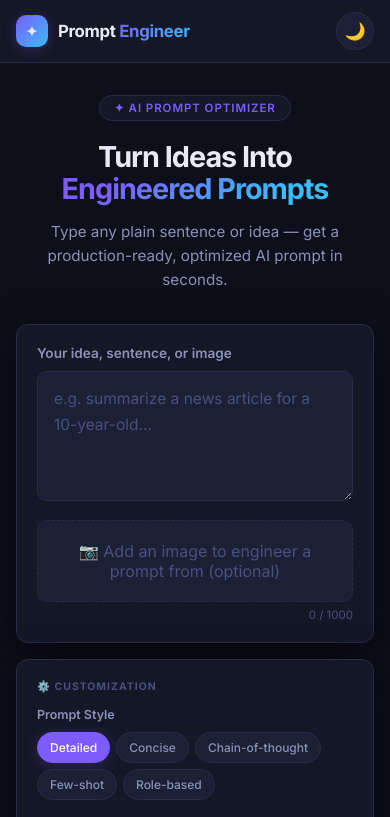
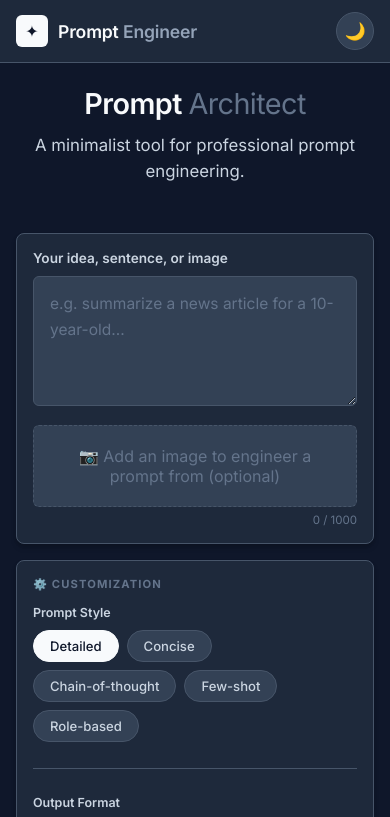
Before and after one commit to Vighneshjk/prompt_generater, a plain HTML site: page index.html in a window 390 px wide. Shown: the top 817 px of the page. Drawn offline with Linux system fonts and the light colour scheme.

Commit message:
style: moderate design for a cleaner, minimalist look

```diff
--- a/index.html
+++ b/index.html
@@ -9,36 +9,37 @@
 <link href="https://fonts.googleapis.com/css2?family=Inter:wght@300;400;500;600;700&family=JetBrains+Mono:wght@400;500&display=swap" rel="stylesheet"/>
 <style>
 :root {
-  --bg:           #0d0f1a;
-  --surface:      #141726;
-  --surface2:     #1c2035;
-  --border:       #272d4a;
-  --accent:       #7c5cfc;
-  --accent-glow:  rgba(124,92,252,.25);
-  --accent2:      #38bdf8;
-  --text:         #e8eaf6;
-  --text2:        #8b91b8;
-  --text3:        #4a5080;
-  --success:      #4ade80;
-  --pill-bg:      #1c2035;
-  --radius:       16px;
-  --radius-sm:    10px;
-  --shadow:       0 8px 40px rgba(0,0,0,.55);
-  --transition:   .2s cubic-bezier(.4,0,.2,1);
+  --bg:           #f8fafc;
+  --surface:      #ffffff;
+  --surface2:     #f1f5f9;
+  --border:       #e2e8f0;
+  --accent:       #334155;
+  --accent-hover: #1e293b;
+  --accent2:      #64748b;
+  --text:         #0f172a;
+  --text2:        #475569;
+  --text3:        #94a3b8;
+  --success:      #10b981;
+  --error:        #ef4444;
+  --pill-bg:      #f1f5f9;
+  --radius:       8px;
+  --radius-sm:    6px;
+  --shadow:       0 1px 3px rgba(0,0,0,0.1), 0 1px 2px rgba(0,0,0,0.06);
+  --transition:   .15s ease;
 }
-[data-theme="light"] {
-  --bg:           #f2f4ff;
-  --surface:      #ffffff;
-  --surface2:     #f7f8ff;
-  --border:       #dde0f5;
-  --accent:       #6240f5;
-  --accent-glow:  rgba(98,64,245,.15);
-  --accent2:      #0284c7;
-  --text:         #131628;
-  --text2:        #4a5380;
-  --text3:        #9196b8;
-  --pill-bg:      #eceeff;
-  --shadow:       0 4px 28px rgba(80,60,200,.10);
+[data-theme="dark"] {
+  --bg:           #0f172a;
+  --surface:      #1e293b;
+  --surface2:     #334155;
+  --border:       #475569;
+  --accent:       #f8fafc;
+  --accent-hover: #ffffff;
+  --accent2:      #94a3b8;
+  --text:         #f8fafc;
+  --text2:        #cbd5e1;
+  --text3:        #64748b;
+  --pill-bg:      #334155;
+  --shadow:       0 4px 6px -1px rgba(0,0,0,0.2), 0 2px 4px -1px rgba(0,0,0,0.1);
 }
 *,*::before,*::after{box-sizing:border-box;margin:0;padding:0;}
 html{scroll-behavior:smooth;}
@@ -59,16 +60,13 @@ header{
 }
 .logo{display:flex;align-items:center;gap:10px;}
 .logo-icon{
-  width:36px;height:36px;border-radius:10px;
-  background:linear-gradient(135deg,var(--accent),var(--accent2));
+  width:32px;height:32px;border-radius:6px;
+  background:var(--accent);
   display:flex;align-items:center;justify-content:center;
-  font-size:18px;box-shadow:0 2px 14px var(--accent-glow);
+  font-size:16px;color:var(--bg);
 }
-.logo-name{font-size:1.15rem;font-weight:700;letter-spacing:-.02em;}
-.logo-name span{
-  background:linear-gradient(135deg,var(--accent),var(--accent2));
-  -webkit-background-clip:text;-webkit-text-fill-color:transparent;
-}
+.logo-name{font-size:1.1rem;font-weight:600;letter-spacing:-.01em;}
+.logo-name span{ color:var(--accent2); }
 .theme-btn{
   width:38px;height:38px;border-radius:50%;
   border:1px solid var(--border);background:var(--surface2);
@@ -91,24 +89,21 @@ main{max-width:760px;margin:0 auto;padding:52px 20px 100px;}
   color:var(--accent);margin-bottom:20px;
 }
 .hero h1{
-  font-size:clamp(2rem,5vw,3.1rem);font-weight:700;
-  letter-spacing:-.035em;line-height:1.12;margin-bottom:14px;
+  font-size:clamp(1.8rem,4vw,2.5rem);font-weight:600;
+  letter-spacing:-.02em;line-height:1.2;margin-bottom:10px;
 }
 .hero h1 em{
-  font-style:normal;
-  background:linear-gradient(135deg,var(--accent) 20%,var(--accent2) 80%);
-  -webkit-background-clip:text;-webkit-text-fill-color:transparent;
+  font-style:normal; color:var(--text3); font-weight:400;
 }
 .hero p{color:var(--text2);font-size:1.05rem;line-height:1.6;max-width:520px;margin:0 auto;}
 
 /* ── Cards ─────────────────────────────────────── */
 .card{
   background:var(--surface);border:1px solid var(--border);
-  border-radius:var(--radius);padding:28px;margin-bottom:18px;
+  border-radius:var(--radius);padding:24px;margin-bottom:16px;
   box-shadow:var(--shadow);
-  transition:border-color var(--transition),box-shadow var(--transition);
 }
-.card:hover{border-color:var(--accent);box-shadow:0 8px 40px var(--accent-glow);}
+.card:hover{border-color:var(--text3);}
 .card-label{
   font-size:.7rem;font-weight:700;letter-spacing:.1em;
   text-transform:uppercase;color:var(--text3);margin-bottom:14px;
@@ -131,7 +126,6 @@ textarea#userInput{
 }
 textarea#userInput:focus{
   border-color:var(--accent);
-  box-shadow:0 0 0 3px var(--accent-glow);
 }
 textarea#userInput::placeholder{color:var(--text3);}
 .char-count{
@@ -158,7 +152,7 @@ textarea#userInput::placeholder{color:var(--text3);}
 .pill:hover{border-color:var(--accent);color:var(--text);background:var(--surface2);}
 .pill.active{
   background:var(--accent);border-color:var(--accent);
-  color:#fff;box-shadow:0 2px 14px var(--accent-glow);
+  color:var(--bg);
 }
 
 /* ── Divider ───────────────────────────────────── */
@@ -167,17 +161,15 @@ textarea#userInput::placeholder{color:var(--text3);}
 /* ── Buttons ───────────────────────────────────── */
 .btn-row{display:flex;gap:12px;margin-top:22px;}
 #generateBtn{
-  flex:1;padding:14px 20px;
-  background:linear-gradient(135deg,var(--accent),#9d7bff);
+  flex:1;padding:12px 20px;
+  background:var(--accent);
   border:none;border-radius:var(--radius-sm);
-  color:#fff;font-size:.97rem;font-weight:600;
-  cursor:pointer;letter-spacing:.01em;
-  display:flex;align-items:center;justify-content:center;gap:9px;
-  box-shadow:0 4px 22px var(--accent-glow);
-  transition:opacity var(--transition),transform var(--transition),box-shadow var(--transition);
+  color:var(--bg);font-size:.9rem;font-weight:500;
+  cursor:pointer;
+  display:flex;align-items:center;justify-content:center;gap:8px;
+  transition:background var(--transition);
 }
-#generateBtn:hover{opacity:.9;transform:translateY(-1px);box-shadow:0 6px 30px rgba(124,92,252,.5);}
-#generateBtn:active{transform:translateY(0);}
+#generateBtn:hover{background:var(--accent-hover);}
 #clearBtn{
   padding:14px 22px;border-radius:var(--radius-sm);
   border:1.5px solid var(--border);background:transparent;
@@ -194,11 +186,9 @@ textarea#userInput::placeholder{color:var(--text3);}
   color:var(--accent2);display:flex;align-items:center;gap:7px;
 }
 .output-label::before{
-  content:'';display:block;width:7px;height:7px;border-radius:50%;
-  background:var(--accent2);box-shadow:0 0 6px var(--accent2);
-  animation:pulse 1.8s ease-in-out infinite;
+  content:'';display:block;width:6px;height:6px;border-radius:50%;
+  background:var(--accent2);
 }
-@keyframes pulse{0%,100%{opacity:1;}50%{opacity:.35;}}
 #copyBtn{
   padding:6px 18px;border-radius:100px;
   border:1.5px solid var(--accent2);background:transparent;
@@ -301,7 +291,7 @@ textarea#userInput::placeholder{color:var(--text3);}
   content:'';position:absolute;left:0;top:0;width:3px;height:100%;
   background:linear-gradient(180deg,var(--accent),var(--accent2));
 }
-.history-item:hover{border-color:var(--accent);box-shadow:0 4px 18px var(--accent-glow);}
+.history-item:hover{border-color:var(--text3);}
 .history-badges{display:flex;flex-wrap:wrap;gap:5px;margin-bottom:8px;align-items:center;}
 .history-badge{
   font-size:.65rem;font-weight:600;padding:2px 8px;
@@ -348,37 +338,14 @@ input#apiKey::placeholder{color:var(--text3);}
 @keyframes fadeUp{from{opacity:0;transform:translateY(16px);}to{opacity:1;transform:translateY(0);}}
 .fade-up{animation:fadeUp .32s ease forwards;}
 
-/* ── Responsive ────────────────────────────────── */
+  /* ── Responsive ────────────────────────────────── */
 @media (max-width: 640px) {
   header { padding: 12px 16px; }
-  .logo-name { font-size: 1.05rem; }
-  .logo-icon { width: 32px; height: 32px; font-size: 16px; }
-
-  main { padding: 32px 16px 80px; }
-
-  .hero { margin-bottom: 32px; }
-  .hero h1 { font-size: 2.1rem; }
-  .hero p { font-size: 0.95rem; }
-
-  .card { padding: 20px; border-radius: 12px; margin-bottom: 16px; }
-  .card-label { font-size: 0.65rem; }
-
-  .pill { padding: 8px 14px; font-size: 0.78rem; } /* Slightly taller for touch */
-
-  .btn-row { flex-direction: column; gap: 10px; }
-  #generateBtn, #clearBtn { width: 100%; padding: 14px; }
-
-  .history-prompt-row { font-size: 0.78rem; -webkit-line-clamp: 3; }
-  .history-actions { flex-direction: column; }
-  .hist-btn { width: 100%; text-align: center; padding: 8px; }
-
-  #outputText { padding: 16px; font-size: 0.82rem; }
-}
-
-@media (max-width: 400px) {
+  main { padding: 24px 16px 60px; }
   .hero h1 { font-size: 1.8rem; }
-  .pill-group { gap: 6px; }
-  .pill { padding: 7px 12px; font-size: 0.75rem; }
+  .card { padding: 16px; }
+  .btn-row { flex-direction: column; }
+  #generateBtn, #clearBtn { width: 100%; }
 }
 </style>
 </head>
@@ -398,9 +365,8 @@ input#apiKey::placeholder{color:var(--text3);}
 
   <!-- HERO -->
   <div class="hero">
-    <div class="hero-badge">✦ AI Prompt Optimizer</div>
-    <h1>Turn Ideas Into<br/><em>Engineered Prompts</em></h1>
-    <p>Type any plain sentence or idea — get a production-ready, optimized AI prompt in seconds.</p>
+    <h1>Prompt <em>Architect</em></h1>
+    <p>A minimalist tool for professional prompt engineering.</p>
   </div>
 
 
```
